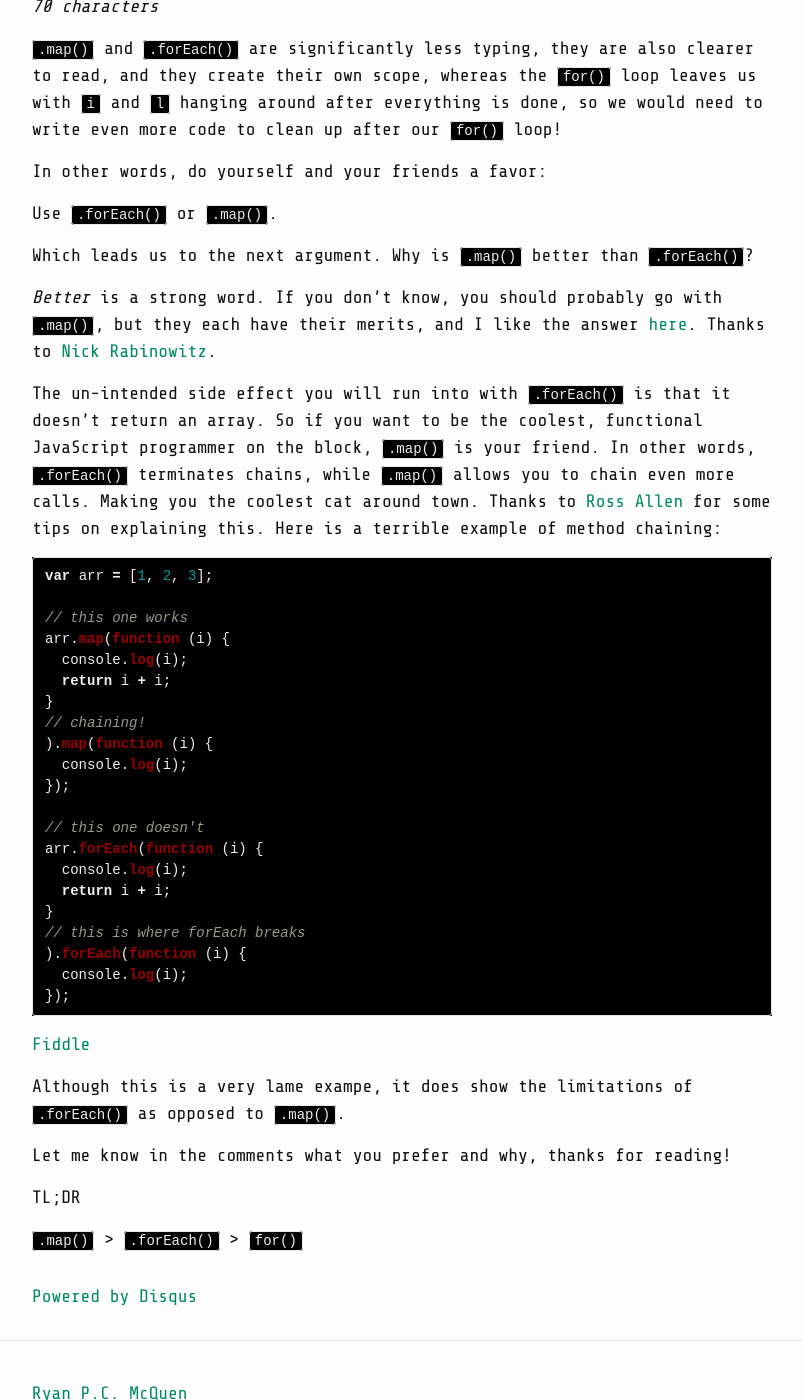
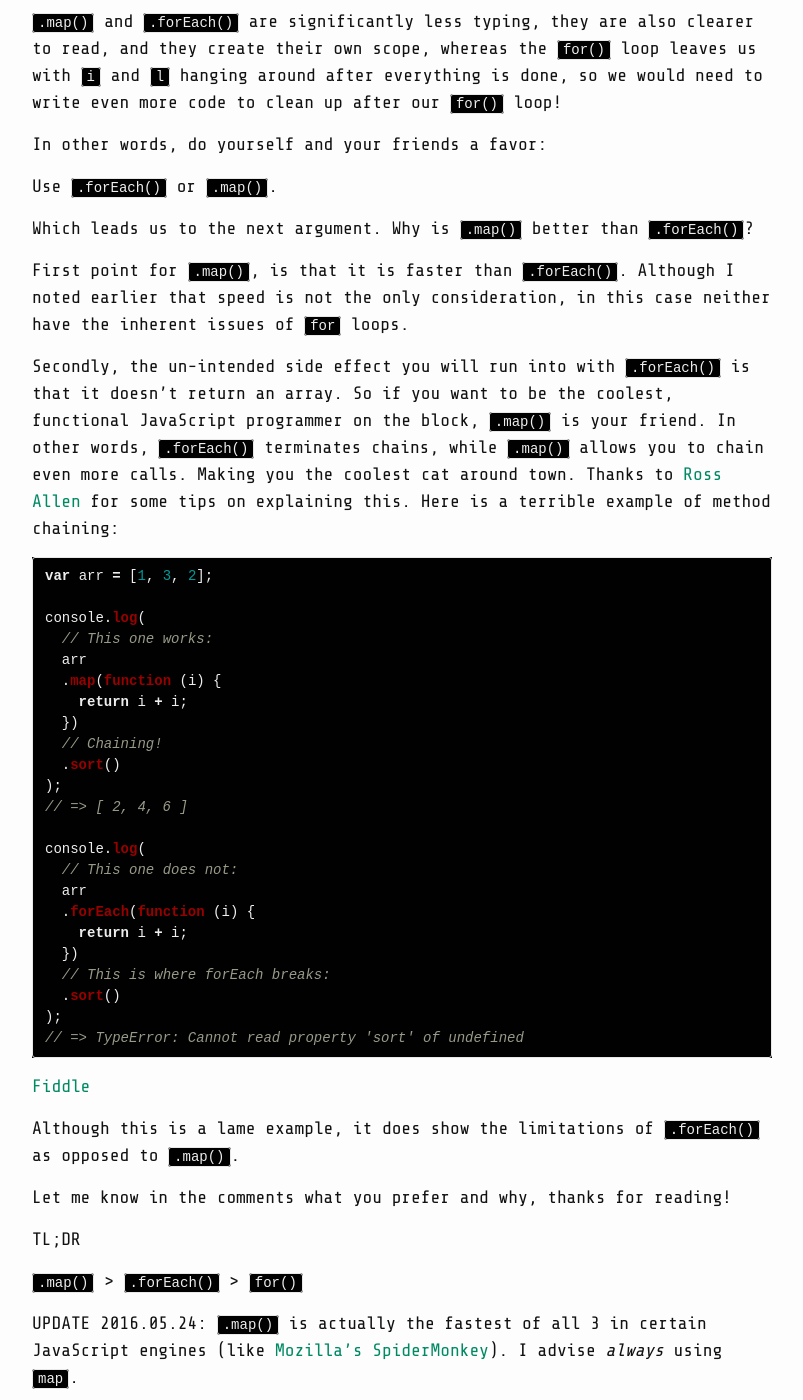
Before and after one commit to ryanpcmcquen/ryanpcmcquen.github.io, a Jekyll site: the page built from _posts/2015-10-25-map-vs-foreach-vs-for.md, in a window 1280 px wide and 1400 px high, scrolled down 1467 px. Shown: the whole window, without its empty margins (238-1041 px from the left). Built offline with Jekyll 4.4.1, drawn with Linux system fonts in a browser that asks for light colours; comment, search, counter and statistics services are not loaded; some of the changed text lies outside the part shown.

Commit message:
Update chaining example. Elaborate on speed stuff.

````diff
--- a/_posts/2015-10-25-map-vs-foreach-vs-for.md
+++ b/_posts/2015-10-25-map-vs-foreach-vs-for.md
@@ -12,9 +12,9 @@ Recently on Twitter I noticed [Eric Elliott](https://twitter.com/_ericelliott) s
 
 I thought I would explore this a little bit, as I almost never use `for()` loops, but I often use `.forEach()`.
 
-There will always be the nay-sayers, that point out that `for()` is faster than `.forEach()`, but when it comes to `.map()` and `.forEach()`, speed is [not an issue](https://jsperf.com/map-vs-foreach-logging/2).
+There will always be nay-sayers, who point out that `for()` is faster than `.forEach()` (this is actually not true, see UPDATE below).
 
-So why not just always use `for()` if it is faster? Speed is very important, but you also have to consider other things, especially as code scales.
+Speed is important, but you have to consider other things, especially as code scales.
 
 This is a great [article](http://zsoltfabok.com/blog/2012/08/javascript-foreach/), that explains some of the *gotcha's* of `for()` loops. It also points out something that you would not notice if merely viewing a `for()` vs `.forEach()` test like [this](https://jsperf.com/for-vs-foreach/37). `for()` uses **more** memory than `.forEach()`!
 
@@ -68,40 +68,44 @@ Use `.forEach()` or `.map()`.
 
 Which leads us to the next argument. Why is `.map()` better than `.forEach()`?
 
-*Better* is a strong word. If you don't know, you should probably go with `.map()`, but they each have their merits, and I like the answer [here](https://stackoverflow.com/questions/3034392/what-use-does-the-javascript-foreach-method-have-that-map-cant-do/4927981#4927981). Thanks to [Nick Rabinowitz](http://nickrabinowitz.com/).
+First point for `.map()`, is that it is faster than `.forEach()`. Although I noted earlier that speed is not the only consideration, in this case neither have the inherent issues of `for` loops.
 
-The un-intended side effect you will run into with `.forEach()` is that it doesn't return an array. So if you want to be the coolest, functional JavaScript programmer on the block, `.map()` is your friend. In other words, `.forEach()` terminates chains, while `.map()` allows you to chain even more calls. Making you the coolest cat around town. Thanks to [Ross Allen](https://twitter.com/ssorallen) for some tips on explaining this. Here is a terrible example of method chaining:
+Secondly, the un-intended side effect you will run into with `.forEach()` is that it doesn't return an array. So if you want to be the coolest, functional JavaScript programmer on the block, `.map()` is your friend. In other words, `.forEach()` terminates chains, while `.map()` allows you to chain even more calls. Making you the coolest cat around town. Thanks to [Ross Allen](https://twitter.com/ssorallen) for some tips on explaining this. Here is a terrible example of method chaining:
 
 ```javascript
-var arr = [1, 2, 3];
+var arr = [1, 3, 2];
 
-// this one works
-arr.map(function (i) {
-  console.log(i);
-  return i + i;
-}
-// chaining!
-).map(function (i) {
-  console.log(i);
-});
+console.log(
+  // This one works:
+  arr
+  .map(function (i) {
+    return i + i;
+  })
+  // Chaining!
+  .sort()
+);
+// => [ 2, 4, 6 ]
 
-// this one doesn't
-arr.forEach(function (i) {
-  console.log(i);
-  return i + i;
-}
-// this is where forEach breaks
-).forEach(function (i) {
-  console.log(i);
-});
+console.log(
+  // This one does not:
+  arr
+  .forEach(function (i) {
+    return i + i;
+  })
+  // This is where forEach breaks:
+  .sort()
+);
+// => TypeError: Cannot read property 'sort' of undefined
 ```
 
 [Fiddle](https://jsfiddle.net/ryanpcmcquen/tdkp2wvo/)
 
-Although this is a very lame exampe, it does show the limitations of `.forEach()` as opposed to `.map()`.
+Although this is a lame example, it does show the limitations of `.forEach()` as opposed to `.map()`.
 
 Let me know in the comments what you prefer and why, thanks for reading!
 
 TL;DR
 
 `.map()` > `.forEach()` > `for()`
+
+UPDATE 2016.05.24: `.map()` is actually the fastest of all 3 in certain JavaScript engines (like [Mozilla's SpiderMonkey](https://developer.mozilla.org/en-US/docs/Mozilla/Projects/SpiderMonkey)). I advise *always* using `map`.
````
